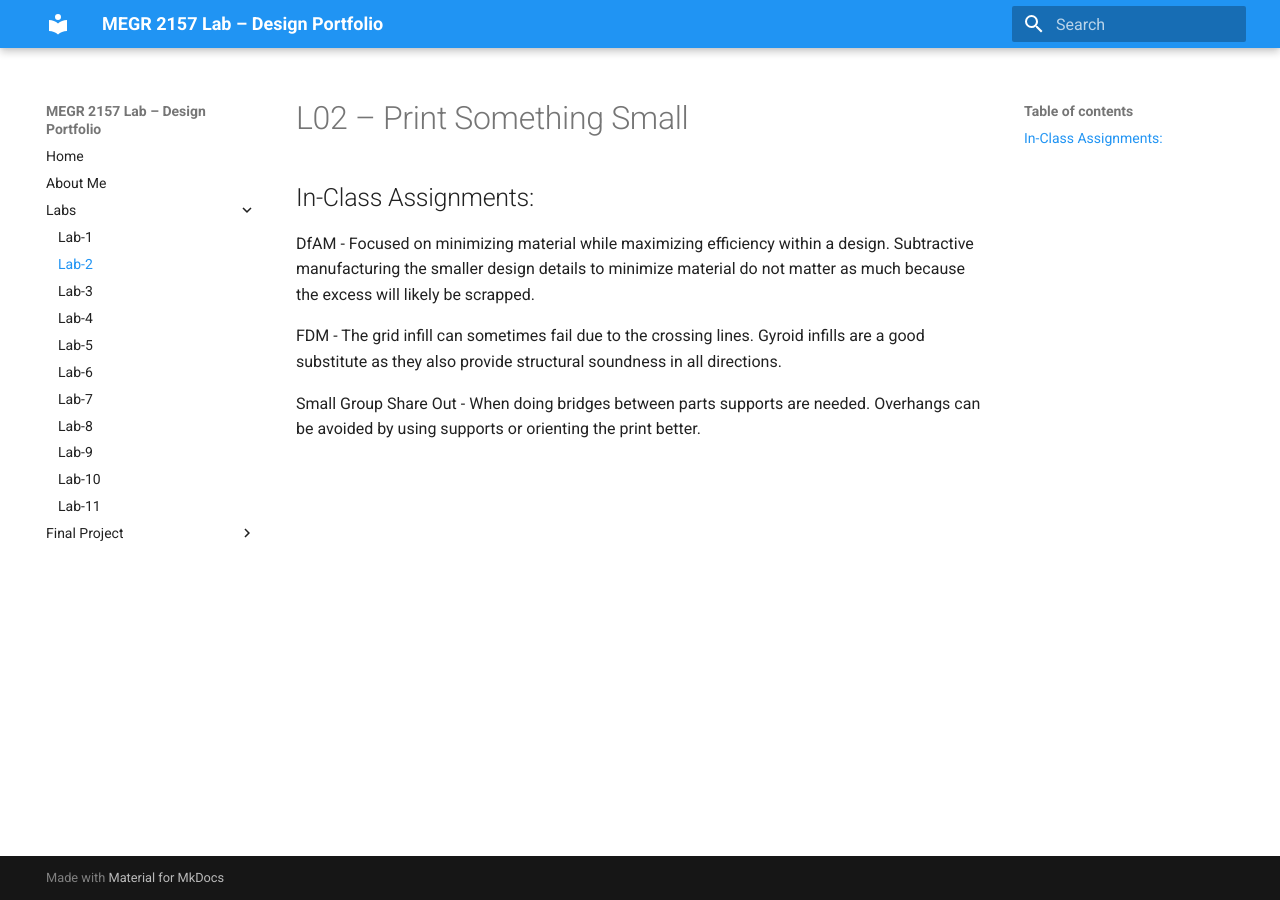
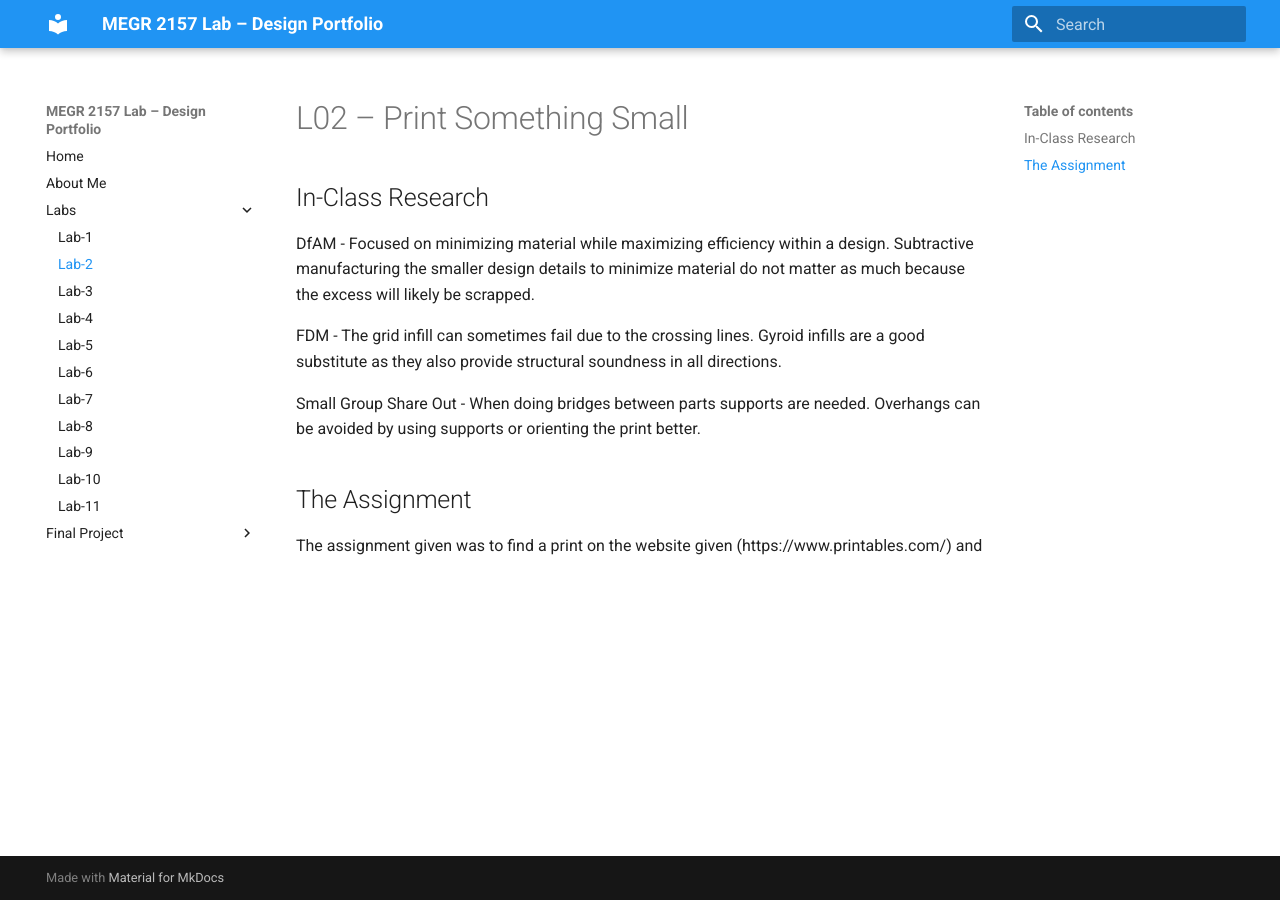
Before and after one commit to mgrego35/Morgan-Gregory-Lab-Portfolio, an MkDocs documentation site: the page built from docs/Labs/L02/index.md, in a window 1280 px wide. Built offline with MkDocs 1.6.1 and Material for MkDocs 9.7.7, drawn with Linux system fonts in a browser that asks for light colours.

Commit message:
Update index.md

```diff
--- a/docs/Labs/L02/index.md
+++ b/docs/Labs/L02/index.md
@@ -1,9 +1,13 @@
 # L02 – Print Something Small
 
-## In-Class Assignments:
+## In-Class Research
 
 DfAM - Focused on minimizing material while maximizing efficiency within a design. Subtractive manufacturing the smaller design details to minimize material do not matter as much because the excess will likely be scrapped.
 
 FDM - The grid infill can sometimes fail due to the crossing lines. Gyroid infills are a good substitute as they also provide structural soundness in all directions.
 
 Small Group Share Out - When doing bridges between parts supports are needed. Overhangs can be avoided by using supports or orienting the print better.
+
+## The Assignment
+
+The assignment given was to find a print on the website given (https://www.printables.com/) and
```
